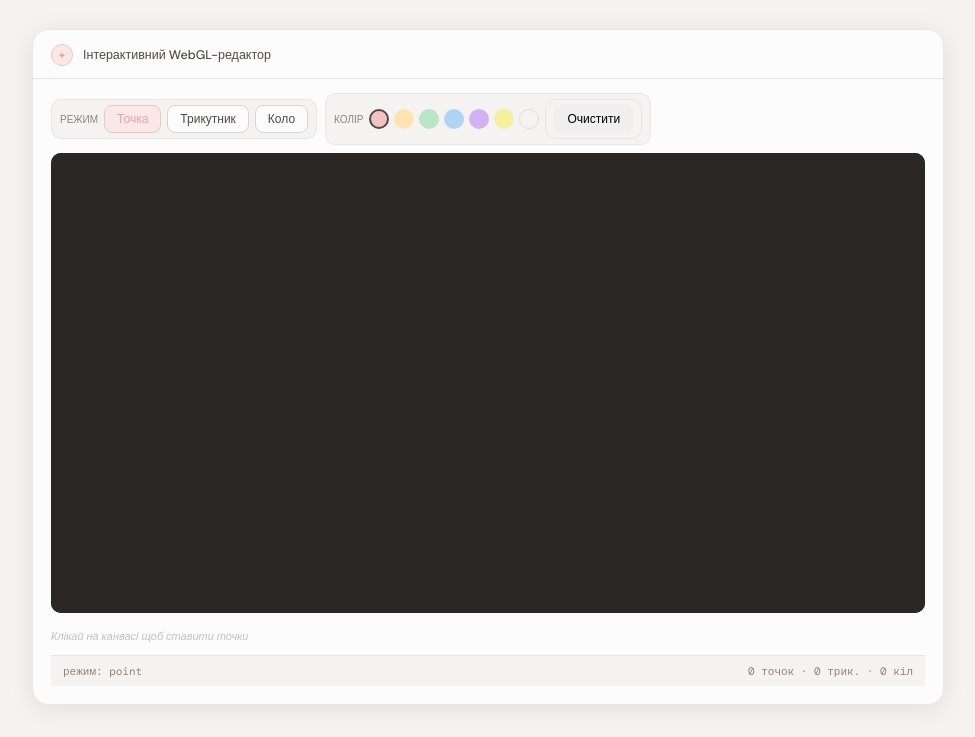
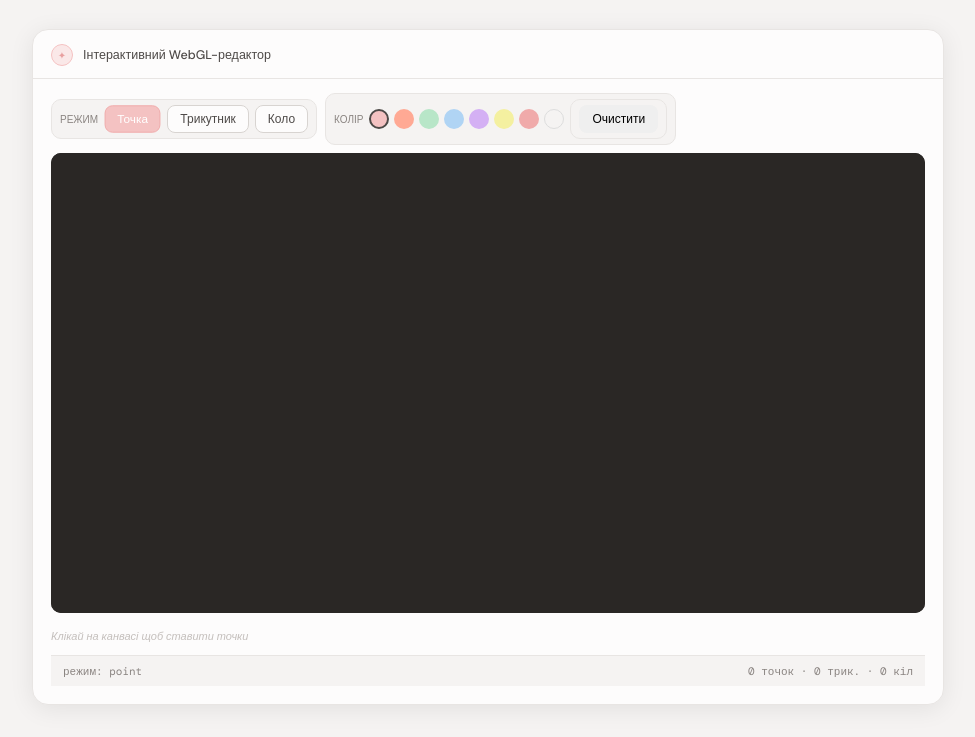
Before and after one commit to darpfnis/WebGL2, a plain HTML site: page index.html in a window 1280 px wide. Both pictures are taken after a click on the button "Точка". Shown: the part 125-862 px from the top of the page, without its empty margins (152-1127 px from the left). Drawn offline with nearby package versions, Linux system fonts and the light colour scheme; a web font is replaced by a local one.

Commit message:
Fix UI: proper button toggle logic and active states

```diff
--- a/index.html
+++ b/index.html
@@ -31,11 +31,12 @@
             <span class="toolbar-label">Колір</span>
             <div class="color-swatches">
                 <div class="swatch active" data-color="#f4c2c2" style="background:#f4c2c2;" title="Рожевий"></div>
-                <div class="swatch" data-color="#fde4b0" style="background:#fde4b0;" title="Персиковий"></div>
+                <div class="swatch" data-color="#fde4b0" style="background:#ffa994;" title="Персиковий"></div>
                 <div class="swatch" data-color="#b8e6c8" style="background:#b8e6c8;" title="М'ятний"></div>
                 <div class="swatch" data-color="#b0d4f4" style="background:#b0d4f4;" title="Блакитний"></div>
                 <div class="swatch" data-color="#d4b0f4" style="background:#d4b0f4;" title="Лавандовий"></div>
                 <div class="swatch" data-color="#f4f0a0" style="background:#f4f0a0;" title="Лимонний"></div>
+                <div class="swatch" data-color="#f5f3f2" style="background:#f0aaaa;" title="Рожевий"></div>
                 <div class="swatch" data-color="#f5f3f2" style="background:#f5f3f2; border: 1px solid #ddd;" title="Білий"></div>
             </div>
           <div class="toolbar-group">
--- a/style.css
+++ b/style.css
@@ -165,9 +165,14 @@ header p {
 }
 
 .btn-pink, .btn.active {
-  background: var(--pink-soft);
-  border-color: var(--pink);
-  color: var(--pink-deep);
+  background: var(--pink) !important;
+  border-color: var(--pink-btn) !important;
+  color: #fff !important;
+  transform: scale(0.98);
+}
+
+.btn:hover:not(.active) {
+  background: var(--grey-100);
 }
 
 .btn-clear:hover {
--- a/ui.js
+++ b/ui.js
@@ -1,25 +1,34 @@
 import { MODES } from './input.js';
 
 export function initUI(handler, renderer) {
-  const setupBtn = (id, mode) => {
-    document.getElementById(id).addEventListener('click', (e) => {
-      document.querySelectorAll('.btn').forEach(b => b.classList.remove('active'));
-      e.target.classList.add('active');
-      handler.setMode(mode);
-    });
-  };
+  const btnPoint    = document.getElementById('btn-point');
+  const btnTriangle = document.getElementById('btn-triangle');
+  const btnCircle   = document.getElementById('btn-circle');
+  const btnClear    = document.getElementById('btn-clear');
 
-  setupBtn('btn-point', MODES.POINT);
-  setupBtn('btn-triangle', MODES.TRIANGLE);
-  setupBtn('btn-circle', MODES.CIRCLE);
+  const modeBtns = [btnPoint, btnTriangle, btnCircle];
 
-  document.getElementById('btn-clear').addEventListener('click', () => renderer.clear());
+  function setActiveUI(activeBtn, mode) {
+    modeBtns.forEach(btn => btn.classList.remove('active'));
+    activeBtn.classList.add('active');
+    handler.setMode(mode);
+  }
 
-  document.querySelectorAll('.swatch').forEach(s => {
-    s.addEventListener('click', () => {
-      document.querySelectorAll('.swatch').forEach(sw => sw.classList.remove('active'));
-      s.classList.add('active');
-      handler.setColor(s.dataset.color);
+  btnPoint.addEventListener('click', () => setActiveUI(btnPoint, MODES.POINT));
+  btnTriangle.addEventListener('click', () => setActiveUI(btnTriangle, MODES.TRIANGLE));
+  btnCircle.addEventListener('click', () => setActiveUI(btnCircle, MODES.CIRCLE));
+
+  btnClear.addEventListener('click', () => {
+    renderer.clear();
+    setActiveUI(btnPoint, MODES.POINT);
+  });
+
+  const swatches = document.querySelectorAll('.swatch');
+  swatches.forEach(sw => {
+    sw.addEventListener('click', () => {
+      swatches.forEach(s => s.classList.remove('active'));
+      sw.classList.add('active');
+      handler.setColor(sw.dataset.color);
     });
   });
 }
```
